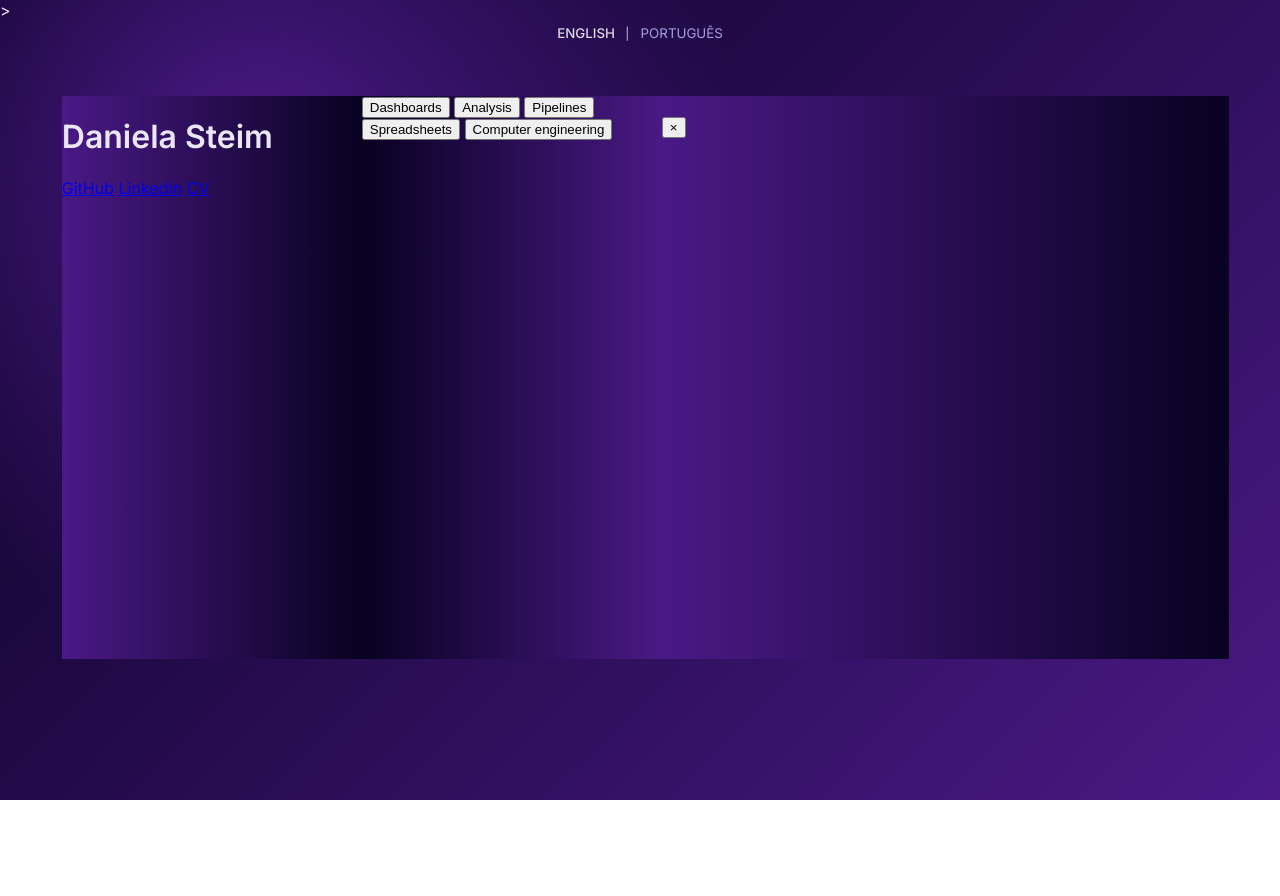
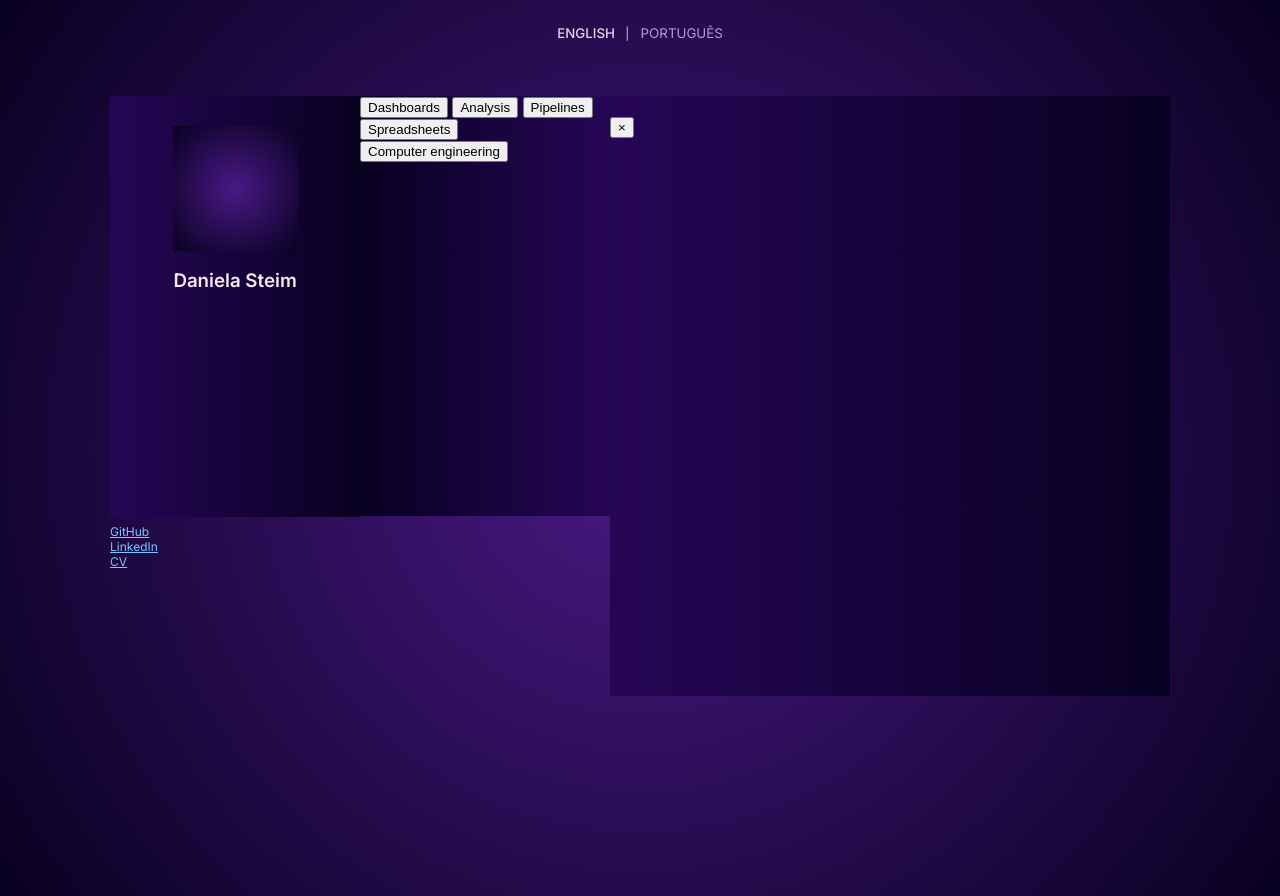
Before and after one commit to danielasteim/Portfolio_PTBR, a plain HTML site: page potfolio.html in a window 1280 px wide. Before the commit the page ends 800 px from the top, so only its background shows below. Drawn offline with Linux system fonts and the light colour scheme.

Commit message:
css config continuation

```diff
--- a/css/style.css
+++ b/css/style.css
@@ -1,18 +1,26 @@
+:root {
+  /* Base */
+  --color-1: #080121;
+  --color-2: #260656;
+  --color-3: #4a1985;
+
+  /* Text */
+  --text-primary: #fae9ee;
+  --text-dark: #06001b;
+  --text-accent: #7ac7ff;
+
+  /* UI */
+  --card-bg: rgba(255, 255, 255, 0.04);
+  --card-border: rgba(255, 255, 255, 0.08);
+  --accent: #7c4dff;
+  --accent-soft: rgba(124, 77, 255, 0.35);
+}
+
 body {
   font-family: 'Inter', system-ui, sans-serif;
-  color: #eae6f5;
-  background-color: #080121;
-  background:
-    radial-gradient(
-      circle at 20% 20%,
-      #4a1985,
-      transparent 40%
-    ),
-    linear-gradient(
-      135deg,
-      #080121,
-      #4a1985
-    );
+  color: var(--text-primary);
+  background: var(--color-3);
+  background: radial-gradient(circle, var(--color-3) 0, var(--color-1) 100%);
   min-height: 100vh;
   display: flex;
 }
@@ -40,9 +48,6 @@ body {
   font-weight: 500;
 }
 
-/* =========================
-   LAYOUT BASE
-========================= */
 body, html {
   margin: 0;
   padding: 0;
@@ -50,33 +55,66 @@ body, html {
 
 .layout {
   width: 100%;
-  height: 100vh
+  height: 100vh;
 
   display: flex;
-  justify-content: center; /* centraliza horizontalmente */
+  justify-content: center;
 
   padding: 96px 4vw 0;
 }
 
-
 .main-area {
-  width: 100%;
-  height: 80%;
+  width: 90%;
+  height: 75%;
 
   display: grid;
-  grid-template-columns: 300px 300px 1fr;
+  grid-template-columns: 250px 250px 1fr;
   gap: 0px;
   background: none;
 }
 
 .profile {
   grid-column: 1;
-  background:
+   height: 80%;
+   width: 100%;
+  background: none;
+  display: flex;
+  flex-direction: column; /* muda a direção */
+  justify-content: space-between;
+}
+
+.profile-info {
+    height: 87.5%;
+    background:
     linear-gradient(
       90deg,
-      #4a1985,
-      #080121
+      var(--color-2),
+      var(--color-1)
     );
+    display: flex;
+    flex-direction: column;
+    align-items: center;
+    padding-bottom: 5px;
+}
+
+.profile-photo {
+  width: 50%;
+  height: 30%;
+  background: var(--color-3);
+  background: radial-gradient(circle, var(--color-3) 0, var(--color-1) 100%);
+  margin-top: 30px;
+}
+
+.profile-links {
+    display: flex;
+    flex-direction: column;
+    height: 12.5%;
+    font-size: 12px;
+    justify-content: center;
+}
+
+.profile-links a {
+  color: var(--text-accent);
 }
 
 .skills {
@@ -84,9 +122,10 @@ body, html {
   background:
     linear-gradient(
       90deg,
-      #080121,
-      #4a1985
+      var(--color-1),
+      var(--color-2)
     );
+  height: 70%;
 }
 
 .panel {
@@ -94,7 +133,17 @@ body, html {
   background:
     linear-gradient(
       90deg,
-      #4a1985,
-      #080121
+      var(--color-2),
+      var(--color-1)
     );
 }
+
+.profile-card {
+  width: 100%;
+  background: var(--card-bg);
+  border: 1px solid var(--card-border);
+  border-radius: 12px;
+  padding: 24px;
+  box-sizing: border-box;
+
+}
--- a/potfolio.html
+++ b/potfolio.html
@@ -1,9 +1,8 @@
 <!DOCTYPE html>
 <html lang="en" data-lang="en">
->
   <meta charset="UTF-8" />
   <meta name="viewport" content="width=device-width, initial-scale=1.0" />
-  <title>Daniela Steim | Data Engineer</title>
+  <title>Daniela Steim | Portfolio </title>
 
   <!-- Fonts (can adjust later) -->
   <link rel="preconnect" href="https://fonts.googleapis.com">
@@ -15,15 +14,15 @@
 
 <body>
 
-  <!-- Language Toggle -->
-  <div class="lang-toggle">
-    <button data-lang="en" class="active">ENGLISH</button>
-    <span>|</span>
-    <button data-lang="pt">PORTUGUÊS</button>
-  </div>
+
 
   <div class="layout">
-
+      <!-- Language Toggle -->
+    <div class="lang-toggle">
+        <button data-lang="en" class="active">ENGLISH</button>
+        <span>|</span>
+        <button data-lang="pt">PORTUGUÊS</button>
+    </div>
     <!-- LEFT: PROFILE CARD -->
 
     <!-- MENU -->
@@ -37,7 +36,7 @@
                 </div>
 
                     <div class="profile-description">
-                    <h1 class="name">Daniela Steim</h1>
+                    <h3 class="name">Daniela Steim</h3>
                     <p class="role" data-i18n="role"></p>
                     <p class="summary" data-i18n="summary"></p>
                     <ul class="core-skills" data-i18n-list="skills"></ul>
```
